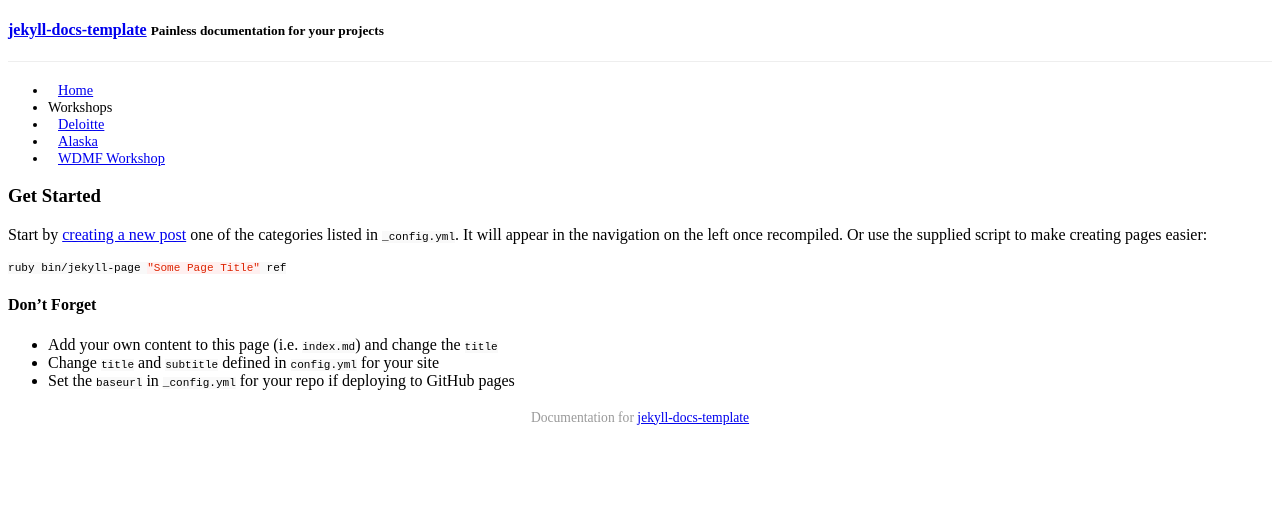
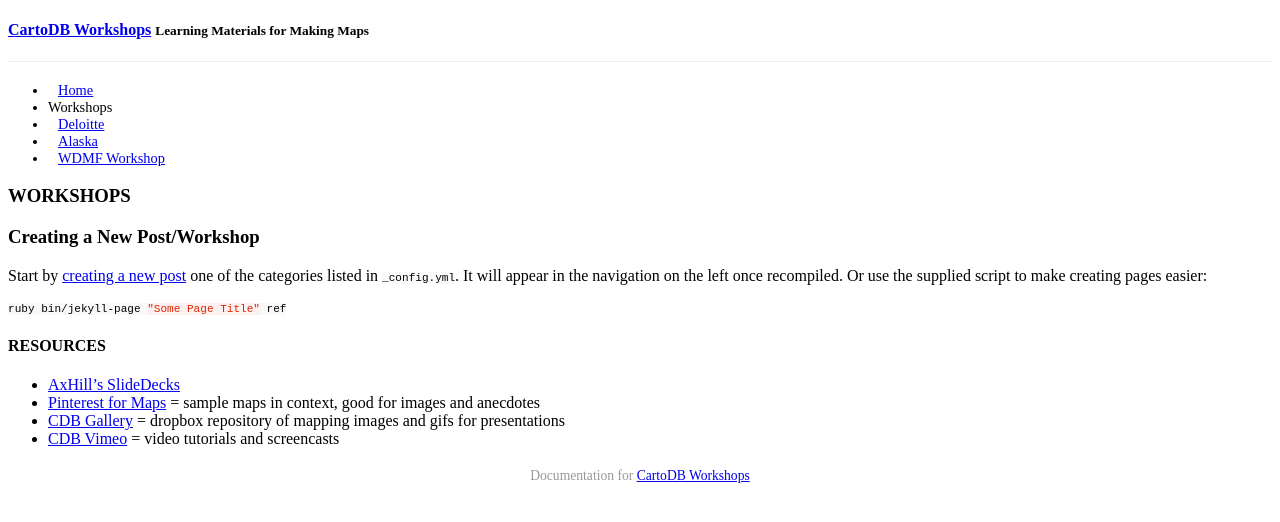
Before and after one commit to CartoDB/training, a Jekyll site: the page built from index.md, in a window 1280 px wide. Shown: the top 522 px of the page. Built offline with Jekyll 4.4.1, drawn with Linux system fonts in a browser that asks for light colours; Markdown is read by kramdown in place of the engine named in the settings; a style sheet for code colours, icons or effects is not loaded.

Commit message:
updating yml before deploying to pages

````diff
--- a/_config.yml
+++ b/_config.yml
@@ -1,6 +1,6 @@
 # Site title and subtitle. This is used in _includes/header.html
-title: 'jekyll-docs-template'
-subtitle: 'Painless documentation for your projects'
+title: 'CartoDB Workshops'
+subtitle: 'Learning Materials for Making Maps'
 
 # if you wish to integrate disqus on pages set your shortname here
 disqus_shortname: ''
@@ -12,7 +12,7 @@
 navigation: 2
 
 # URL to source code, used in _includes/footer.html
-codeurl: 'https://github.com/bruth/jekyll-docs-template'
+codeurl: 'https://github.com/ohasselblad/workshops'
 
 # Default categories (in order) to appear in the navigation
 sections: [
--- a/index.md
+++ b/index.md
@@ -1,9 +1,11 @@
 ---
 layout: default
-title: "Jekyll Docs Template"
+title: "CartoDB Workshops"
 ---
 
-### Get Started
+### WORKSHOPS
+
+### Creating a New Post/Workshop
 
 Start by [creating a new post](http://jekyllrb.com/docs/posts/) one of the categories listed in `_config.yml`. It will appear in the navigation on the left once recompiled. Or use the supplied script to make creating pages easier:
 
@@ -11,8 +13,9 @@
 ruby bin/jekyll-page "Some Page Title" ref
 ```
 
-#### Don't Forget
+#### RESOURCES
 
-- Add your own content to this page (i.e. `index.md`) and change the `title`
-- Change `title` and `subtitle` defined in `config.yml` for your site
-- Set the `baseurl` in `_config.yml` for your repo if deploying to GitHub pages
+* [AxHill's SlideDecks](https://speakerdeck.com/andrewxhill)
+* [Pinterest for Maps](http://www.pinterest.com/andrewxhill/interactive-maps/) = sample maps in context, good for images and anecdotes
+* [CDB Gallery](https://www.dropbox.com/personal/cdb-gallery) = dropbox repository of mapping images and gifs for presentations
+* [CDB Vimeo](https://vimeo.com/vizzuality) = video tutorials and screencasts
````
